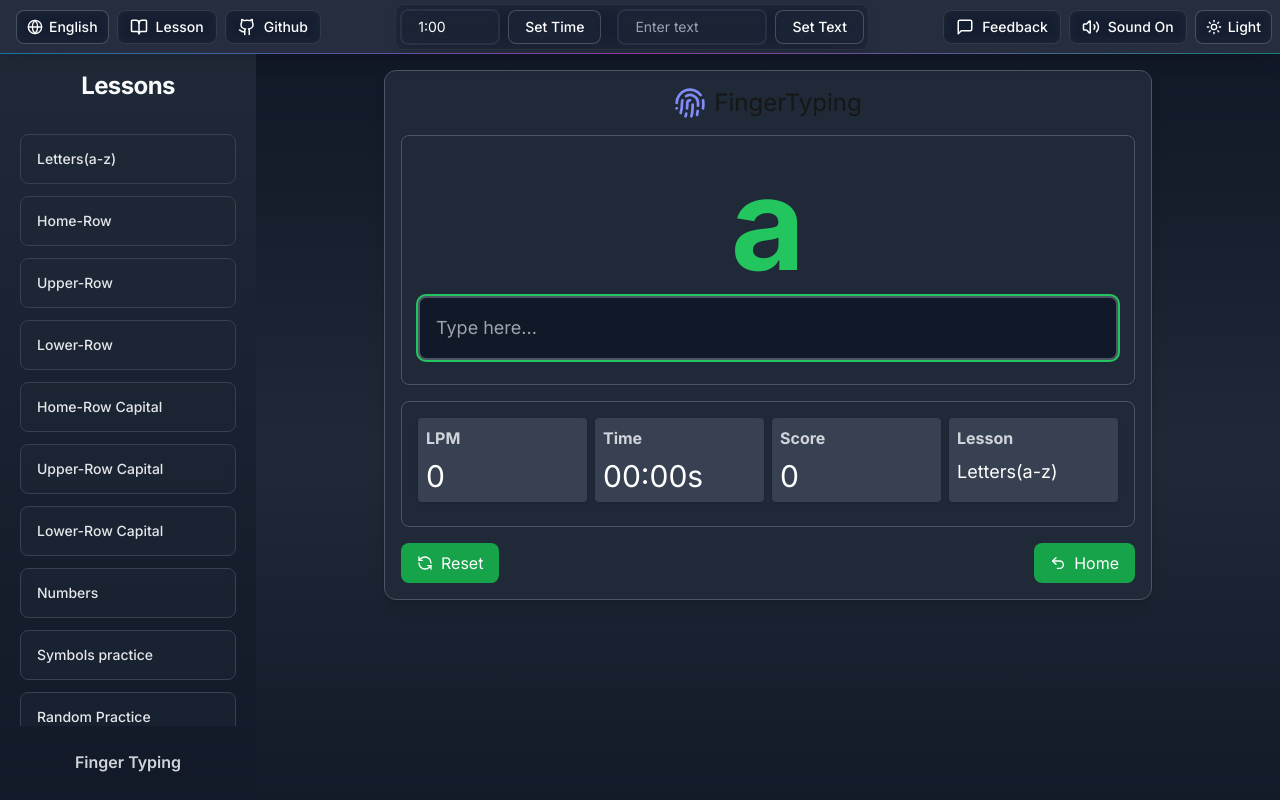
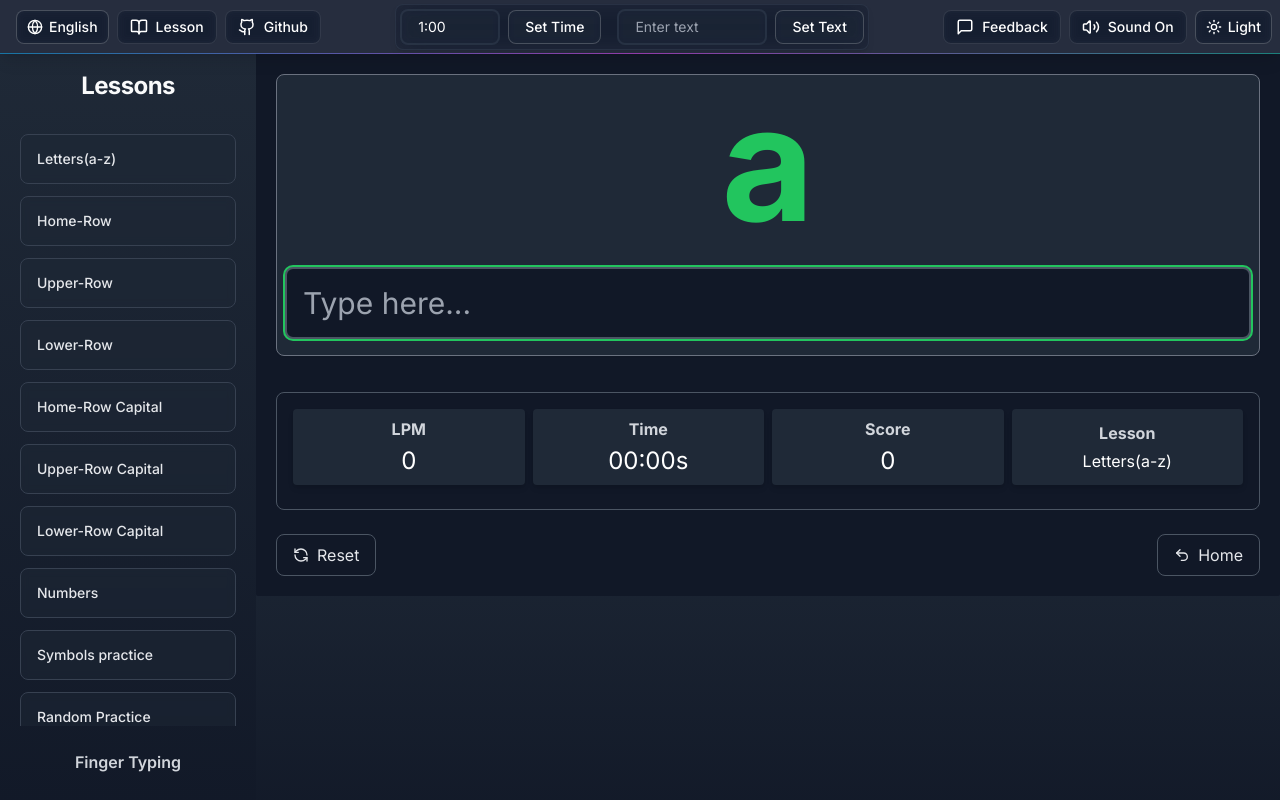
Before and after one commit to finger-typing/fingertyping, a Next.js app: page /lesson in a window 1280 px wide. Shown: the top 800 px of the page. Built offline with nearby package versions, Linux system fonts and the light colour scheme.

Commit message:
version 1.07 [change color in main page, also change lesson page ui change]

```diff
--- a/src/app/lesson/components/LessonContent.tsx
+++ b/src/app/lesson/components/LessonContent.tsx
@@ -2,7 +2,7 @@
 
 import React, { useState, useEffect, useRef } from "react";
 import Link from "next/link";
-import { RefreshCcw, Undo2, Fingerprint } from "lucide-react";
+import { RefreshCcw, Undo2 } from "lucide-react";
 import { useSearchParams } from 'next/navigation';
 import Sidebar from "./Sidebar";
 import TypingInterface from "./Typing-Interface";
@@ -168,18 +168,11 @@ export default function LessonContent() {
           />
         </div>
 
-        <div className="flex-1 p-2 md:p-4">
-          <div className="mx-auto max-w-3xl rounded-xl border border-gray-300 bg-white p-4 shadow-lg transition-all duration-300 hover:shadow-xl dark:border-gray-600 dark:bg-gray-800">
-            <div className="mb-4 text-center">
-              <a href="/" className="flex items-center space-x-2 text-2xl text-bold justify-center">
-                <Fingerprint
-                  className={`h-8 w-8 ${contextDarkMode ? "text-indigo-400" : "text-indigo-600"}`}
-                />
-                <span>FingerTyping</span>
-              </a>
-            </div>
+        <div className="flex-1">
+          <div className="mx-auto max-w-5xl rounded-sm bg-white p-5   dark:bg-gray-900">
 
-            <div className="mb-4 rounded-lg border border-gray-300 bg-white p-4 shadow-sm dark:border-gray-600 dark:bg-gray-800">
+
+            <div className="mb-9 rounded-lg border border-gray-300 bg-white p-2 shadow-sm dark:border-gray-500 dark:bg-gray-800">
               <TypingInterface
                 currentWord={getCurrentContent()[currentWordIndex]}
                 isCorrect={isCorrect}
@@ -190,7 +183,7 @@ export default function LessonContent() {
               />
             </div>
 
-            <div className="mb-4 rounded-lg border border-gray-300 p-4 dark:border-gray-600">
+            <div className="mb-6 rounded-lg border border-gray-300 p-4 dark:border-gray-600">
               <StatsDisplay
                 wpm={wpm}
                 time={time}
@@ -220,13 +213,13 @@ export default function LessonContent() {
             <div className="flex flex-col gap-2 md:flex-row md:justify-between">
               <button
                 onClick={resetGame}
-                className="flex items-center justify-center rounded-lg bg-green-600 px-4 py-2 text-white transition-all duration-200 hover:-translate-y-0.5 hover:bg-green-700 hover:shadow-md"
+                className="flex items-center justify-center rounded-lg border px-4 py-2 transition-all duration-200 dark:border-gray-600 dark:text-gray-200 dark:hover:border-gray-400 dark:hover:text-white border-gray-300 text-gray-700 hover:border-gray-500 hover:text-gray-900 hover:-translate-y-0.5 hover:shadow-sm"
               >
                 <RefreshCcw className="mr-2 h-4 w-4" /> Reset
               </button>
               <Link
                 href="/"
-                className="flex items-center justify-center rounded-lg bg-green-600 px-4 py-2 text-white transition-all duration-200 hover:-translate-y-0.5 hover:bg-green-700 hover:shadow-md"
+                className="flex items-center justify-center rounded-lg border px-4 py-2 transition-all duration-200 dark:border-gray-600 dark:text-gray-200 dark:hover:border-gray-400 dark:hover:text-white border-gray-300 text-gray-700 hover:border-gray-500 hover:text-gray-900 hover:-translate-y-0.5 hover:shadow-sm"
               >
                 <Undo2 className="mr-2 h-4 w-4" /> Home
               </Link>
--- a/src/app/lesson/components/StatsDisplay.tsx
+++ b/src/app/lesson/components/StatsDisplay.tsx
@@ -22,33 +22,33 @@ export default function StatsDisplay(
 
   return (
     <div className="mb-2 grid grid-cols-2 gap-2 md:grid-cols-4">
-      <div className="rounded bg-gray-100 p-2 shadow dark:bg-gray-700">
-        <h3 className="mb-2 font-bold text-gray-600 dark:text-gray-300">LPM</h3>
-        <p className="text-2xl text-gray-800 dark:text-white md:text-3xl">
+      <div className="rounded bg-gray-100 p-2 shadow-md transition-transform transform hover:scale-105 dark:bg-gray-800 flex flex-col items-center justify-center">
+        <h3 className="mb-1 font-bold text-gray-600 dark:text-gray-300">LPM</h3>
+        <p className="text-xl text-gray-800 dark:text-white md:text-2xl">
           {wpm}
         </p>
       </div>
-      <div className="rounded bg-gray-100 p-2 shadow dark:bg-gray-700">
-        <h3 className="mb-2 font-bold text-gray-600 dark:text-gray-300">
+      <div className="rounded bg-gray-100 p-2 shadow-md transition-transform transform hover:scale-105 dark:bg-gray-800 flex flex-col items-center justify-center">
+        <h3 className="mb-1 font-bold text-gray-600 dark:text-gray-300">
           Time
         </h3>
-        <p className="text-2xl text-gray-800 dark:text-white md:text-3xl">
+        <p className="text-xl text-gray-800 dark:text-white md:text-2xl">
           {formatTime(time)}s
         </p>
       </div>
-      <div className="rounded bg-gray-100 p-2 shadow dark:bg-gray-700">
-        <h3 className="mb-2 font-bold text-gray-600 dark:text-gray-300">
+      <div className="rounded bg-gray-100 p-2 shadow-md transition-transform transform hover:scale-105 dark:bg-gray-800 flex flex-col items-center justify-center">
+        <h3 className="mb-1 font-bold text-gray-600 dark:text-gray-300">
           Score
         </h3>
-        <p className="text-2xl text-gray-800 dark:text-white md:text-3xl">
+        <p className="text-xl text-gray-800 dark:text-white md:text-2xl">
           {score}
         </p>
       </div>
-      <div className="rounded bg-gray-100 p-2 shadow dark:bg-gray-700">
-        <h3 className="mb-2 font-bold text-gray-600 dark:text-gray-300">
+      <div className="rounded bg-gray-100 p-2 shadow-md transition-transform transform hover:scale-105 dark:bg-gray-800 flex flex-col items-center justify-center">
+        <h3 className="mb-1 font-bold text-gray-600 dark:text-gray-300">
           Lesson
         </h3>
-        <p className="text-sm text-gray-800 dark:text-white md:text-lg">
+        <p className="text-sm text-gray-800 dark:text-white md:text-base">
           {currentLesson}
         </p>
       </div>
--- a/src/app/lesson/components/Typing-Interface.tsx
+++ b/src/app/lesson/components/Typing-Interface.tsx
@@ -26,10 +26,10 @@ export default function TypingInterface({
   }, []);
 
   return (
-    <div className="mb-2 mt-2 text-center">
+    <div className="mb-2  text-center">
       <div
-        className={`mb-2 ${
-          practiceType === 'words' ? 'text-4xl md:text-5xl' : 'text-8xl md:text-9xl'
+        className={`mb-6 ${
+          practiceType === 'words' ? 'text-4xl md:text-8xl' : 'text-9xl md:text-[10rem]'
         } font-bold ${
           isCorrect ? "text-green-500" : "text-red-500"
         }`}
@@ -42,7 +42,7 @@ export default function TypingInterface({
           type="text"
           value={input}
           onChange={handleInputChange}
-          className="w-full rounded-lg border-2 px-4 py-4 text-lg shadow-sm focus:border-transparent focus:outline-none focus:ring-2 focus:ring-green-500 border-gray-300 bg-white text-gray-900 placeholder-gray-500 dark:border-gray-600 dark:bg-gray-900 dark:text-gray-200 dark:placeholder-gray-400"
+          className="w-full rounded-lg border-2 px-4 py-4 text-3xl shadow-sm focus:border-transparent focus:outline-none focus:ring-2 focus:ring-green-500 border-gray-300 bg-white text-gray-900 placeholder-gray-500 dark:border-gray-600 dark:bg-gray-900 dark:text-gray-200 dark:placeholder-gray-400"
           placeholder={practiceType === 'words' ? "Type the word..." : "Type here..."}
           spellCheck={false}
           autoComplete="off"
--- a/src/components/InputField.tsx
+++ b/src/components/InputField.tsx
@@ -75,7 +75,7 @@ const getInputClassName = (darkMode: boolean): string => {
     "w-full rounded-lg border-1 px-6 py-6 text-xl shadow-sm focus:border-transparent focus:outline-none focus:ring-6 focus:ring-green-500";
 
   const themeClasses = darkMode
-    ? "border-white bg-gray-900 text-gray-100 placeholder-gray-400"
+    ? "border-white bg-gray-800 text-gray-100 placeholder-gray-400"
     : "border-black bg-gray-300 text-gray-900 placeholder-gray-500";
 
   return `${baseClasses} ${themeClasses}`;
--- a/src/components/Mainpagefooter.tsx
+++ b/src/components/Mainpagefooter.tsx
@@ -18,7 +18,7 @@ const footerLinks = [
 const MainPageFooter: React.FC<MainPageFooterProps> = ({ darkMode }) => {
   const getThemeClasses = (isDark: boolean) => ({
     footer: isDark
-      ? "bg-gray-800"
+      ? "bg-gray-800/40"
       : "bg-white",
     icon: isDark ? "text-indigo-400" : "text-indigo-600",
     title: isDark ? "text-white" : "text-gray-700",
--- a/src/components/WordDisplay.tsx
+++ b/src/components/WordDisplay.tsx
@@ -18,7 +18,7 @@ interface CharacterProps {
 
 // Constants
 export const WORDS_PER_LINE_SMALL = 20;
-export const WORDS_PER_LINE_LARGE = 50;
+export const WORDS_PER_LINE_LARGE = 34;
 export const LINES_TO_SHOW = 1;
 
 // Utility functions
@@ -145,7 +145,7 @@ const WordDisplay: React.FC<WordDisplayProps> = ({
     <div
       className={`w-full rounded-xl p-3 mb-0.5 font-medium shadow-lg transition-all duration-300 ease-in-out sm:p-6 ${
         darkMode
-          ? "bg-gray-800 text-gray-200 shadow-gray-900/20"
+          ? "bg-gray-800/50 text-gray-200 shadow-gray-900/20"
           : "border border-gray-200 bg-white text-gray-800 shadow-gray-200/50"
       }`}
     >
```
Also changed, not shown: src/components/GameControls.tsx (+7 -20 lines), src/components/ShareSection.tsx (+29 -7 lines), src/app/lesson/components/Sidebar.tsx (line endings or trailing spaces), 1 other file (tests, documents, lock files or other folders).
